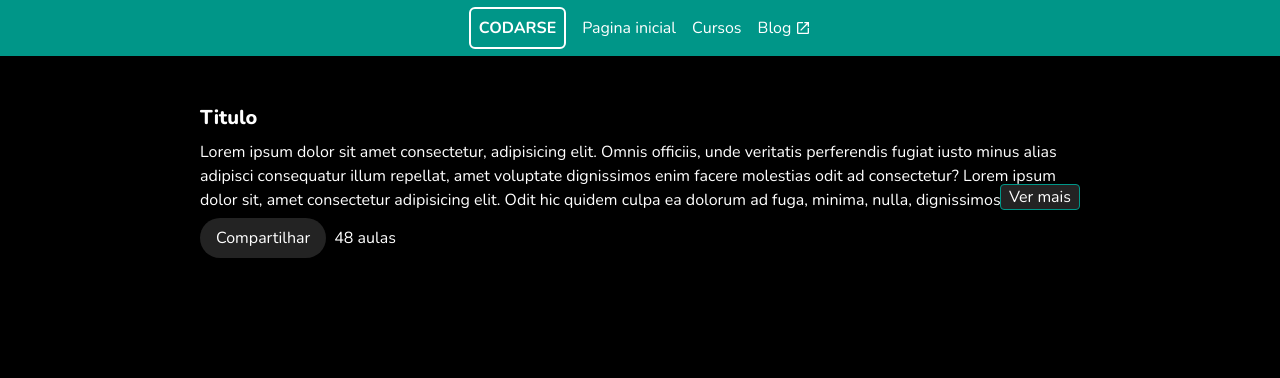
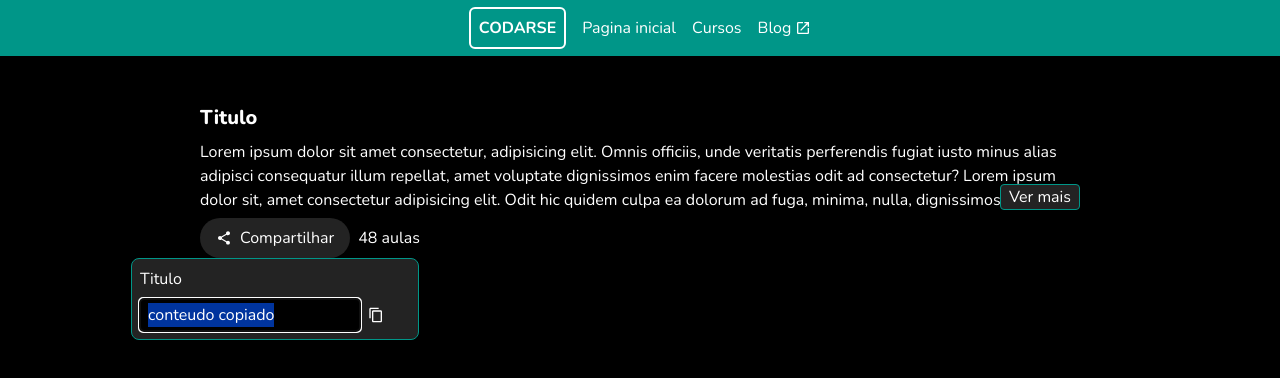
Before and after one commit to Otavioalv/next_course, a Next.js app in the folder youtube-nextjs-course-platform/: page /cursos/1 in a window 1280 px wide. Both pictures are taken after a click on the button "Compartilhar". Shown: the top 378 px of the page. Built offline with nearby package versions, Linux system fonts and the light colour scheme.

Commit message:
feat: botao de compartilhar

```diff
--- a/youtube-nextjs-course-platform/package.json
+++ b/youtube-nextjs-course-platform/package.json
@@ -9,6 +9,7 @@
     "lint": "eslint"
   },
   "dependencies": {
+    "@radix-ui/react-dropdown-menu": "^2.1.16",
     "next": "16.1.6",
     "react": "19.2.3",
     "react-dom": "19.2.3",
--- a/youtube-nextjs-course-platform/src/components/course-header/CourseHeader.tsx
+++ b/youtube-nextjs-course-platform/src/components/course-header/CourseHeader.tsx
@@ -1,4 +1,6 @@
+import { MdShare } from "react-icons/md";
 import { CollapsibleText } from "./components/CollapsibleText";
+import { ContentCopy } from "./components/ContentCopy";
 
 
 export const CourseHeader = () => {
@@ -19,11 +21,17 @@ export const CourseHeader = () => {
             </CollapsibleText>
 
             <div className="flex gap-2 items-center">
-                <button
-                    className="py-2 px-4 bg-paper rounded-full"
+                <ContentCopy
+                    title="Titulo"
+                    content="conteudo copiado"
                 >
-                    Compartilhar
-                </button>
+                    <button
+                        className="py-2 px-4 bg-paper rounded-full flex items-center gap-2"
+                    >
+                        <MdShare/>
+                        Compartilhar
+                    </button>
+                </ContentCopy>
 
                 <span>
                     48 aulas
--- /dev/null
+++ b/youtube-nextjs-course-platform/src/components/course-header/components/ContentCopy.tsx
@@ -0,0 +1,72 @@
+'use client';
+
+import React, { useEffect, useState } from "react";
+import * as DropdownMenu from '@radix-ui/react-dropdown-menu';
+import { MdCheck, MdContentCopy } from "react-icons/md";
+
+
+interface IContentCopy  {
+    title: string;
+    content: string;
+    children: React.ReactNode;
+}
+
+export const ContentCopy = ({
+    children,
+    content,
+    title,
+}: IContentCopy) => {
+    const [copied, setCopied]= useState(false);
+
+    useEffect(() => {
+        if(copied) {
+            setTimeout(() => {
+                setCopied(false);
+            }, 2000     );
+        }
+    }, [copied]);
+
+
+    const handleCopy = () => {
+        setCopied(true);
+        window.navigator.clipboard.writeText(content);
+    };
+
+
+
+    return (
+        <DropdownMenu.Root>
+            <DropdownMenu.Trigger asChild>
+                {children}
+            </DropdownMenu.Trigger>
+            <DropdownMenu.Portal>
+                <DropdownMenu.Content className="p-2 bg-paper border border-primary rounded-lg flex flex-col gap-2 min-w-72">
+                    <span>
+                        {title}
+                    </span>
+
+                    <div
+                        className="flex items-center gap-1"
+
+                    >
+                        <input
+                            value={content}
+                            readOnly
+                            autoFocus
+                            onFocus={e => e.target.select()}
+                            className={"bg-background p-1 px-2 rounded"}
+                            type="text"
+                        />
+
+                        <button
+                            className="p-1"
+                            onClick={handleCopy}
+                        >
+                            {copied ? <MdCheck className="text-primary"/>: <MdContentCopy/>}
+                        </button>
+                    </div>
+                </DropdownMenu.Content>
+            </DropdownMenu.Portal>
+        </DropdownMenu.Root>
+    );
+};
```
